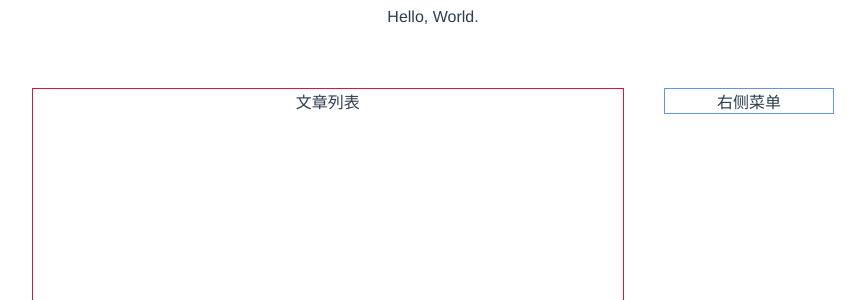
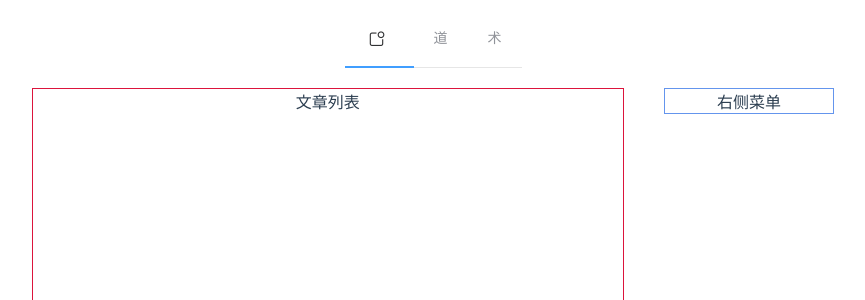
Before and after one commit to sagittaria/stack, a Vue app: page / in a window 1280 px wide. Shown: the top 300 px of the page, without its empty margins (207-1072 px from the left). Built offline with nearby package versions, Linux system fonts and the light colour scheme.

Commit message:
layout 2.0

```diff
--- a/src/components/index.vue
+++ b/src/components/index.vue
@@ -1,6 +1,14 @@
 <template>
   <el-container>
-    <el-header>{{greet}}</el-header>
+    <el-header>
+      <el-menu mode="horizontal" :router="true"
+               :default-active="activeMenuItem"
+               :active="activeMenuItem">
+        <el-menu-item index="/"><i class="el-icon-news"></i></el-menu-item>
+        <el-menu-item index="idea">道</el-menu-item>
+        <el-menu-item index="tech">术</el-menu-item>
+      </el-menu>
+    </el-header>
     <el-main>
       <el-row type="flex" justify="center" :gutter="40">
         <el-col :span="12"><router-view class="content"/></el-col>
@@ -17,7 +25,11 @@ import AsideMenu from '@/components/aside-menu.vue'
 export default {
   data () {
     return {
-      greet: 'Hello, World.'
+    }
+  },
+  computed: {
+    activeMenuItem () {
+      return this.$route.path.split('/')[1] ? this.$route.path.split('/')[1] : '/'
     }
   },
   components: {AsideMenu}
@@ -25,6 +37,15 @@ export default {
 </script>
 
 <style scoped>
+.el-header{
+  display: flex;
+  justify-content: center;
+}
+.el-menu{
+  /*width:60%;*/
+  display: flex;
+  justify-content: center;
+}
 .content{
   min-height: 768px;
   border: 1px solid crimson;
--- a/src/components/master/master.vue
+++ b/src/components/master/master.vue
@@ -8,7 +8,6 @@
           :active="activeMenuItem">
           <el-menu-item index="/master/statistic">统计</el-menu-item>
           <el-menu-item index="/master/article">文章</el-menu-item>
-          <el-menu-item index="#" @click="logout">离开</el-menu-item>
         </el-menu>
       </el-aside>
       <el-main><router-view/></el-main>
@@ -23,9 +22,6 @@ export default {
     }
   },
   methods: {
-    logout () {
-      this.$router.push({name: 'index'})
-    }
   },
   computed: {
     activeMenuItem () {
--- a/src/router/index.js
+++ b/src/router/index.js
@@ -11,7 +11,9 @@ export default new Router({
       path: '/',
       component: index,
       children: [
-        {path: '', name: 'index', component: resolve => require(['../components/article-list.vue'], resolve)}
+        {path: '', name: 'index', component: resolve => require(['../components/article-list.vue'], resolve)},
+        {path: 'tech', name: 'article-list-tech', component: resolve => require(['../components/article-list.vue'], resolve)},
+        {path: 'idea', name: 'article-list-idea', component: resolve => require(['../components/article-list.vue'], resolve)}
       ]
     },
     {path: '/login', component: resolve => require(['../components/login.vue'], resolve)},
```
